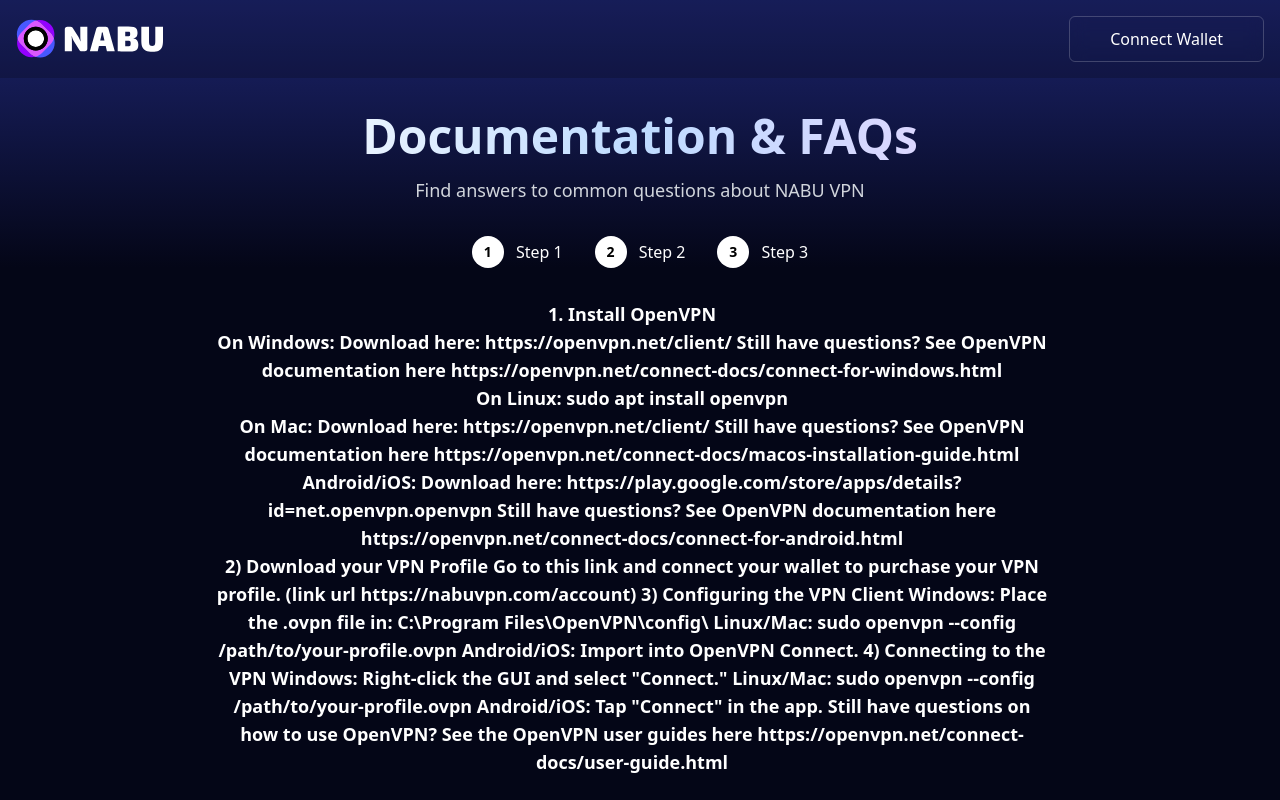
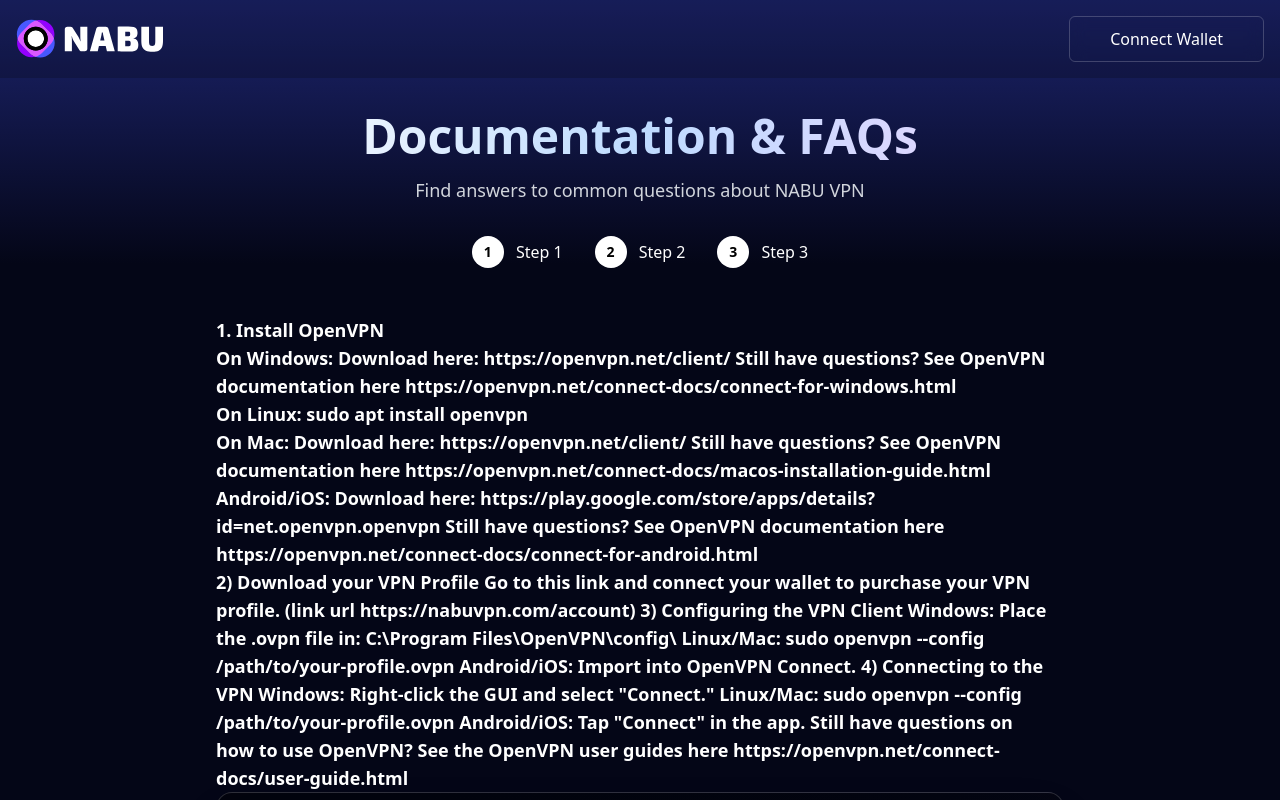
Before and after one commit to blinklabs-io/vpn-frontend, a React (Vite) app: page /docs-faqs in a window 1280 px wide. Shown: the top 800 px of the page. Built offline with nearby package versions, Linux system fonts and the light colour scheme.

Commit message:
Update DocsFaqs.tsx
Signed-off-by: EarnCoinPool <83303972+EarnCoinPool@users.noreply.github.com>

```diff
--- a/src/pages/DocsFaqs.tsx
+++ b/src/pages/DocsFaqs.tsx
@@ -113,7 +113,9 @@
               <span className="text-white font-medium">Step 3</span>
             </div>
           </div>
-<div className="text-lg font-semibold text-white pr-4">
+        </div>
+
+		  <div className="text-lg font-semibold text-white pr-4">
 	<p>
 		1. Install OpenVPN
 	<ul>
@@ -163,7 +165,6 @@
 Still have questions on how to use OpenVPN?
 See the OpenVPN user guides here https://openvpn.net/connect-docs/user-guide.html
 </div>
-        </div>
 
         <div className="bg-gradient-to-br from-[#00000066] to-[#1a1a2e66] rounded-2xl p-8 backdrop-blur-xl border border-[#ffffff2a] shadow-2xl">
           <div className="space-y-4">
```
